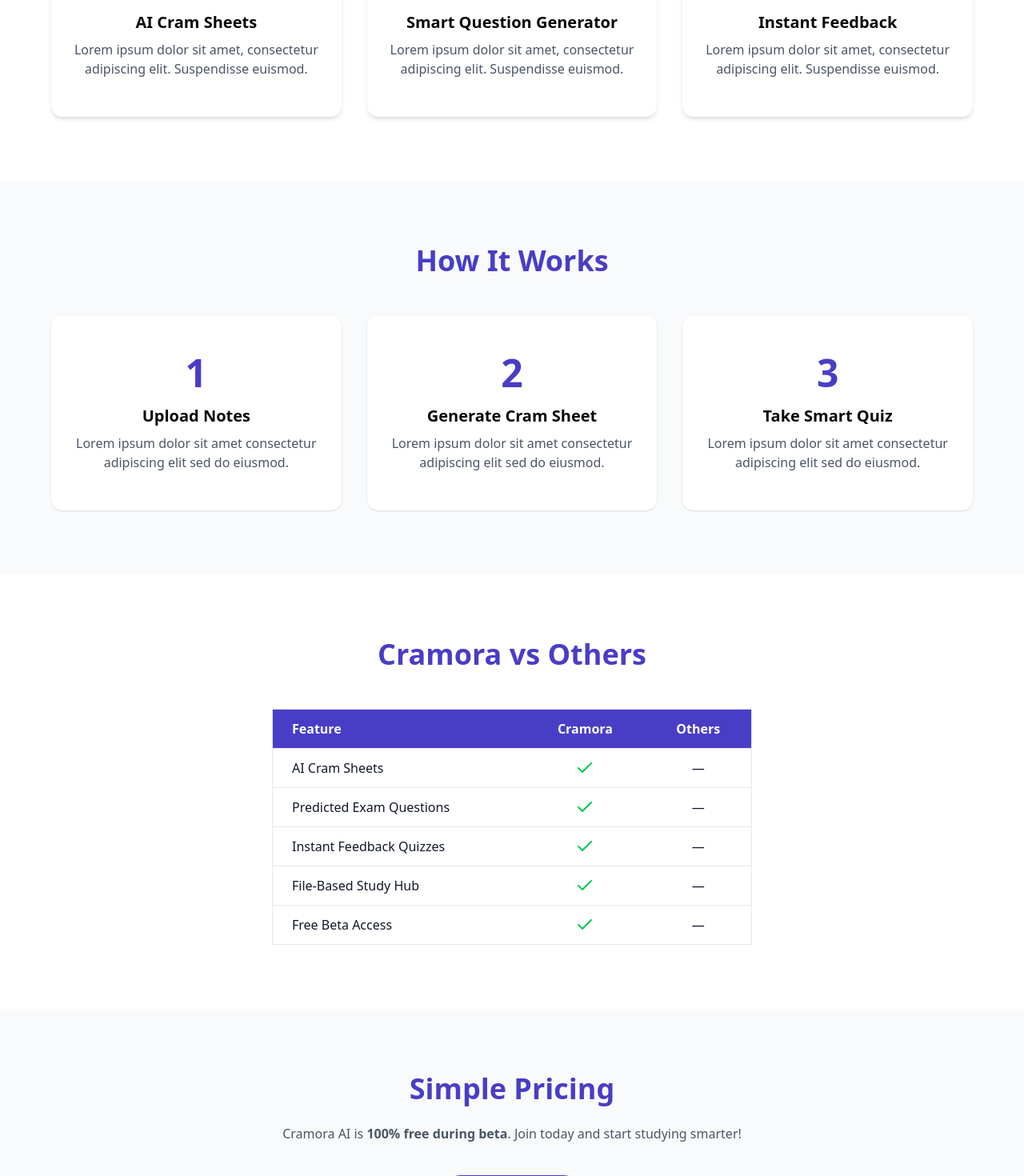
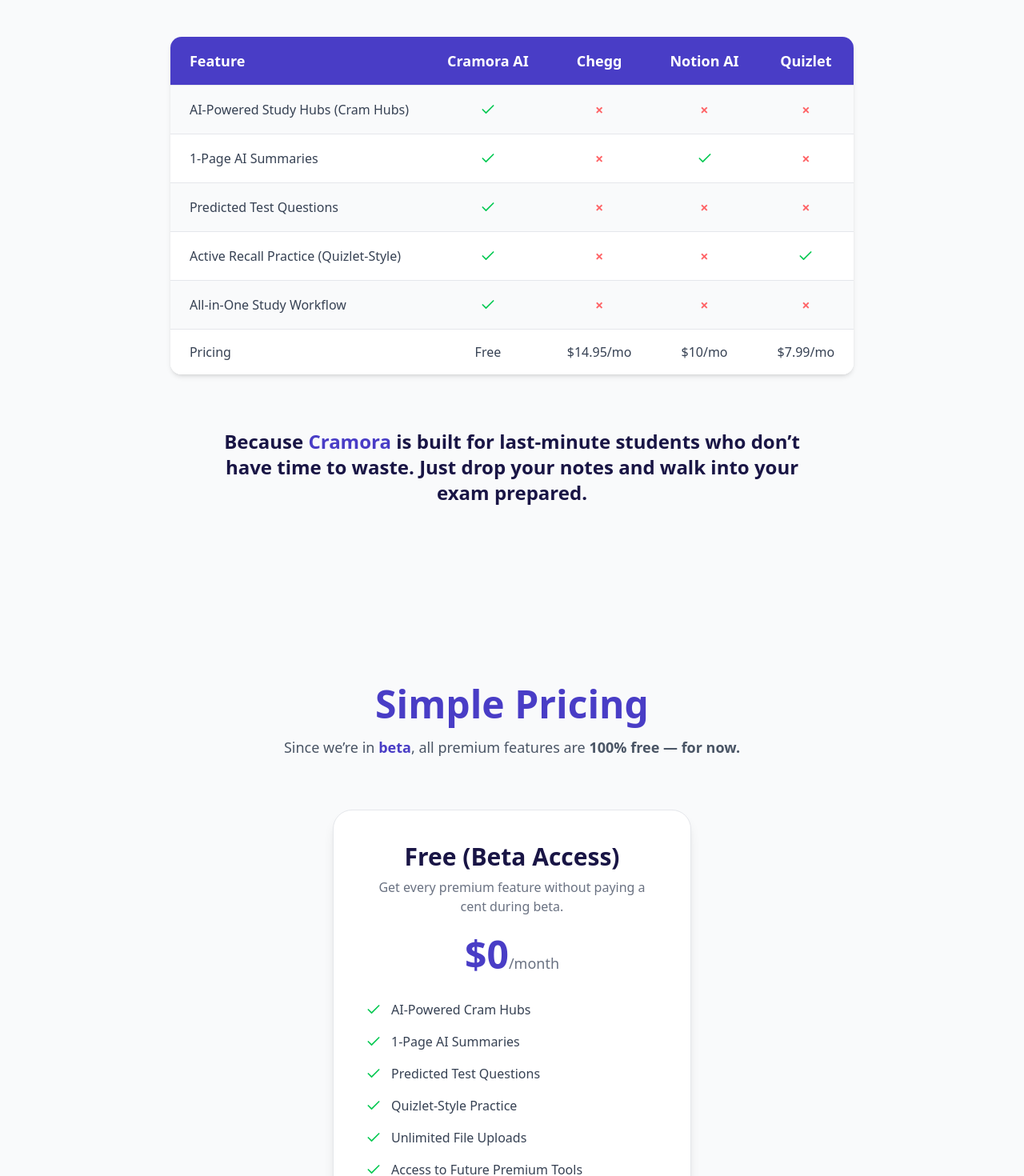
Before and after one commit to PedroGuitian/cramora-landing-page, a Next.js app in the folder cramora-landing/: page / in a window 1280 px wide. Shown: the part 1680-3150 px from the top of the page at 80% size. Built offline with nearby package versions, Linux system fonts and the light colour scheme.

Commit message:
Added more sections

```diff
--- a/cramora-landing/src/app/page.tsx
+++ b/cramora-landing/src/app/page.tsx
@@ -147,6 +147,114 @@
         </div>
       </section>
 
+      {/* Why Us Section */}
+      <section
+        id="why-us"
+        className="py-28 px-6 bg-gray-50 text-center text-[#191545]"
+      >
+        <div className="max-w-6xl mx-auto">
+          <h2 className="text-5xl font-bold mb-6">Why Choose Cramora?</h2>
+          <p className="text-gray-600 mb-16 max-w-2xl mx-auto text-lg">
+            Here’s how Cramora stacks up against popular study tools like Chegg, Notion AI, and Quizlet.
+          </p>
+
+          {/* Comparison Table */}
+          <div className="overflow-x-auto pb-12">
+            <table className="min-w-[800px] mx-auto border-collapse rounded-xl overflow-hidden shadow-md">
+              <thead className="bg-[#493DC6] text-white">
+                <tr>
+                  <th className="py-4 px-6 text-left text-lg font-semibold">Feature</th>
+                  <th className="py-4 px-6 text-lg font-semibold">Cramora AI</th>
+                  <th className="py-4 px-6 text-lg font-semibold">Chegg</th>
+                  <th className="py-4 px-6 text-lg font-semibold">Notion AI</th>
+                  <th className="py-4 px-6 text-lg font-semibold">Quizlet</th>
+                </tr>
+              </thead>
+              <tbody className="bg-white text-gray-700">
+              {[
+                ['AI-Powered Study Hubs (Cram Hubs)', true, false, false, false],
+                ['1-Page AI Summaries', true, false, true, false],
+                ['Predicted Test Questions', true, false, false, false],
+                ['Active Recall Practice (Quizlet-Style)', true, false, false, true],
+                ['All-in-One Study Workflow', true, false, false, false],
+                ['Pricing', 'Free', '$14.95/mo', '$10/mo', '$7.99/mo'],
+              ].map(([feature, cramora, chegg, notion, quizlet], i) => (
+                <tr
+                  key={i}
+                  className={`border-t border-gray-200 ${
+                    i % 2 === 0 ? 'bg-gray-50' : 'bg-white'
+                  }`}
+                >
+                  <td className="py-4 px-6 text-left font-medium">{feature}</td>
+
+                  {[cramora, chegg, notion, quizlet].map((val, j) => (
+                    <td key={j} className="py-4 px-6 text-center">
+                      {typeof val === 'boolean' ? (
+                        val ? (
+                          <Check className="text-green-500 w-5 h-5 mx-auto" />
+                        ) : (
+                          <span className="text-red-400 font-bold text-lg">×</span>
+                        )
+                      ) : (
+                        <span className="text-gray-700 font-medium">{val}</span>
+                      )}
+                    </td>
+                  ))}
+                </tr>
+              ))}
+
+              </tbody>
+            </table>
+          </div>
+
+          {/* Why Cramora Message */}
+          <p className="mt-5 text-2xl font-semibold text-[#191545] max-w-3xl mx-auto">
+            Because <span className="text-[#493DC6]">Cramora</span> is built for last-minute students who don’t have time to waste. Just drop your notes and walk into your exam prepared.
+          </p>
+
+        </div>
+      </section>
+
+      {/* Pricing */}
+      <section id="pricing" className="py-28 bg-gray-50 text-center">
+        <div className="max-w-4xl mx-auto">
+          <h2 className="text-5xl font-bold text-[#493DC6] mb-4">Simple Pricing</h2>
+          <p className="text-gray-600 mb-16 text-lg">
+            Since we’re in <span className="font-semibold text-[#493DC6]">beta</span>, all premium features are <strong>100% free — for now.</strong>
+          </p>
+
+          {/* Pricing Card */}
+          <div className="bg-white rounded-3xl shadow-lg p-10 max-w-md mx-auto border border-gray-200 hover:shadow-xl transition-shadow duration-300">
+            <h3 className="text-3xl font-bold text-[#191545] mb-2">Free (Beta Access)</h3>
+            <p className="text-gray-500 mb-6">Get every premium feature without paying a cent during beta.</p>
+            <div className="text-5xl font-extrabold text-[#493DC6] mb-8">$0<span className="text-lg font-medium text-gray-500">/month</span></div>
+
+            <ul className="text-left space-y-4 mb-8">
+              {[
+                'AI-Powered Cram Hubs',
+                '1-Page AI Summaries',
+                'Predicted Test Questions',
+                'Quizlet-Style Practice',
+                'Unlimited File Uploads',
+                'Access to Future Premium Tools',
+              ].map((feature, i) => (
+                <li key={i} className="flex items-center gap-3">
+                  <Check className="w-5 h-5 text-green-500 flex-shrink-0" />
+                  <span className="text-gray-700">{feature}</span>
+                </li>
+              ))}
+            </ul>
+
+            <Button
+              size="lg"
+              className="bg-[#493DC6] hover:bg-[#3b34a0] text-white rounded-full px-10 py-4 font-semibold w-full"
+            >
+              Join Free Beta
+            </Button>
+          </div>
+        </div>
+      </section>
+
 
 
 
```
